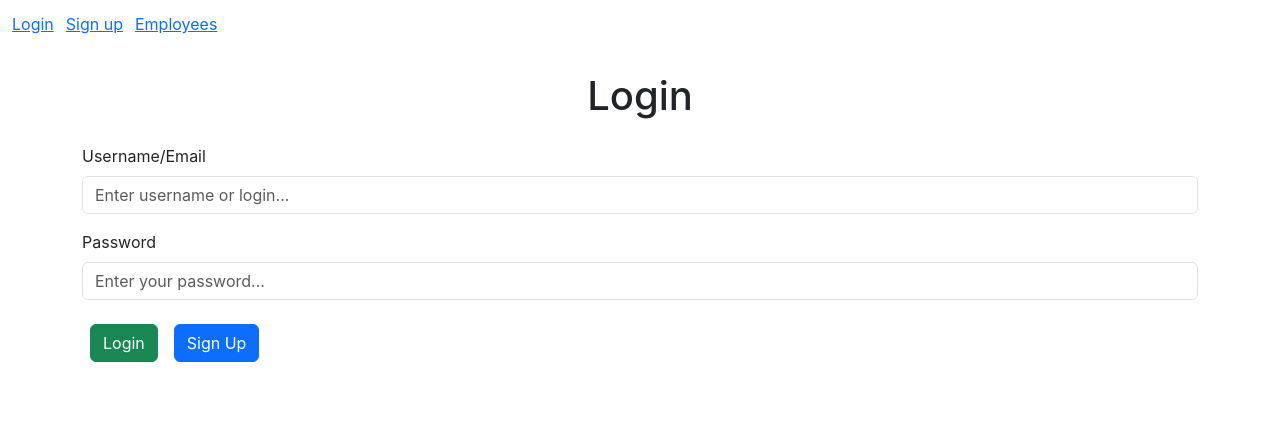
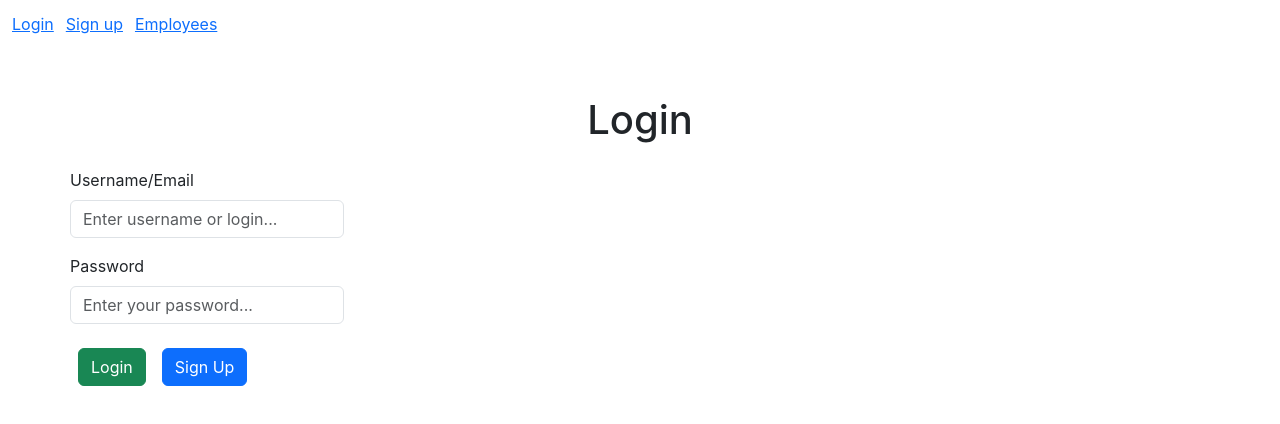
Before and after one commit to DanielOrlov/101500729_comp3123_assignment2_reactjs, a React (Create React App) app: page /login in a window 1280 px wide. Shown: the top 424 px of the page. Built offline with nearby package versions, Linux system fonts and the light colour scheme.

Commit message:
login finally works

```diff
--- a/src/App.js
+++ b/src/App.js
@@ -9,7 +9,7 @@ import EmployeeDetails from "./pages/EmployeeDetails";
 function App() {
 
   return (
-    <BrowserRouter>
+    <>
       <nav style={{ display: "flex", gap: 12, padding: 12 }}>
         <Link to="/login">Login</Link>
         <Link to="/signup">Sign up</Link>
@@ -23,7 +23,7 @@ function App() {
         <Route path="/employees/:id" element={<EmployeeDetails />} />
         <Route path="*" element={<div>Default</div>} />
       </Routes>
-    </BrowserRouter>
+    </>
   );
 }
 
--- a/src/api.js
+++ b/src/api.js
@@ -2,8 +2,15 @@ import axios from "axios";
 
 export const api = axios.create({
   baseURL: "https://101500729-comp3123-assignment1.vercel.app/api",
-  headers: { "Content-Type": "application/json" },
-  withCredentials: true, // uncomment if you later use cookies
+  headers: { "Content-Type": "application/json" }
+});
+
+api.interceptors.request.use((config) => {
+  const token = localStorage.getItem("authToken");
+  if (token) {
+    config.headers.Authorization = `Bearer ${token}`;
+  }
+  return config;
 });
 
 // Employees API helpers
--- /dev/null
+++ b/src/context/AuthContext.jsx
@@ -0,0 +1,30 @@
+import { createContext, useContext, useEffect, useState } from "react";
+
+const AuthContext = createContext(null);
+
+export function AuthProvider({ children }) {
+    const [user, setUser] = useState(null);
+    const [loading, setLoading] = useState(true);
+
+    useEffect(() => {
+        setLoading(false);
+    }, []);
+
+    const login = (userData) => {
+        setUser(userData);
+    };
+
+    const logout = () => {
+        setUser(null);
+    };
+
+    return (
+        <AuthContext.Provider value={{ user, loading, login, logout }}>
+            {children}
+        </AuthContext.Provider>
+    );
+}
+
+export function useAuth() {
+    return useContext(AuthContext);
+}
--- a/src/index.js
+++ b/src/index.js
@@ -4,11 +4,17 @@ import "bootstrap/dist/css/bootstrap.min.css";
 import './index.css';
 import App from './App';
 import reportWebVitals from './reportWebVitals';
+import { BrowserRouter} from "react-router-dom";
+import { AuthProvider } from "./context/AuthContext";
 
 const root = ReactDOM.createRoot(document.getElementById('root'));
 root.render(
   <React.StrictMode>
-    <App />
+    <BrowserRouter>
+      <AuthProvider>
+        <App />
+      </AuthProvider>
+    </BrowserRouter>
   </React.StrictMode>
 );
 
--- a/src/pages/Login.jsx
+++ b/src/pages/Login.jsx
@@ -1,7 +1,7 @@
-import { useEffect, useState } from "react";
+import { useState } from "react";
 import { UsersAPI } from "../api";
-import { useParams, Link, useNavigate, useLocation } from "react-router-dom";
-import Modal from "../components/Modal";
+import { Link, useNavigate } from "react-router-dom";
+import { useAuth } from "../context/AuthContext";
 
 export default function Login() {
 
@@ -14,12 +14,43 @@ export default function Login() {
     password: "",
   });
 
+  const navigate = useNavigate();
+  const { login: authLogin } = useAuth(); // rename to avoid clash with form field
+
+  const handleSubmit = async (e) => {
+    e.preventDefault();
+    setError("");
+    setLoading(true);
+
+    try {
+      const res = await UsersAPI.login(loginForm);
+      console.log("Logged in:", res.data);
+
+      // backend returns { status, message, user, token }
+      const { user, token } = res.data;
+
+      // save token in localStorage
+      localStorage.setItem("authToken", token);
+
+      // save user in context
+      authLogin(user);
+
+      // redirect to employee view
+      navigate("/employees");
+    } catch (err) {
+      console.error(err);
+      setError(err.response?.data?.message || "Login failed");
+    } finally {
+      setLoading(false);
+    }
+  };
+
   return (
     <div className="container mt-4">
-      <div classname="row justify-content-center">
-        <div classname="card-body">
-          <div classname="d-flex align-items-center mb-3">
-            <h1 className="text-center my-4">Login</h1>
+      <div className="row justify-content-center">
+        <div className="card-body">
+          <h1 className="text-center my-4">Login</h1>
+          <div className="d-flex align-items-center mb-3">
 
             {error && (
               <div className="alert alert-danger">
@@ -27,19 +58,7 @@ export default function Login() {
               </div>
             )}
 
-            <form
-              onSubmit={async (e) => {
-                e.preventDefault();
-                try {
-                  const res = await UsersAPI.login(loginForm);
-                  console.log("Logged in:", res.data);
-
-
-                  //navigate("/employees");
-                } catch (err) {
-                  setError(err.response?.data?.message || err.message);
-                }
-              }}>
+            <form onSubmit={handleSubmit}>
 
               <div className="mb-3">
                 <label className="form-label">Username/Email</label>
```
Also changed, not shown: 1 other file (tests, documents, lock files or other folders).
